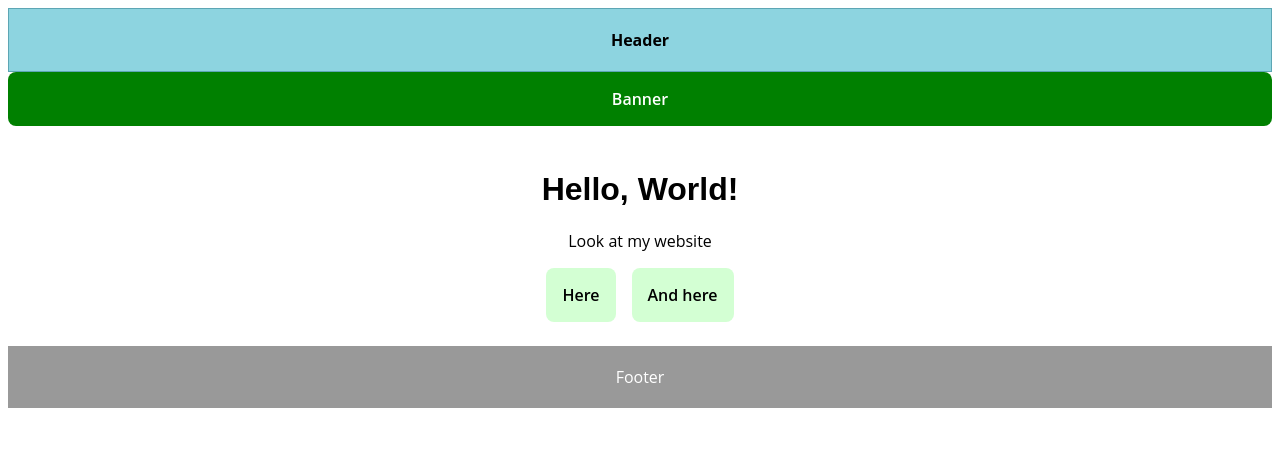
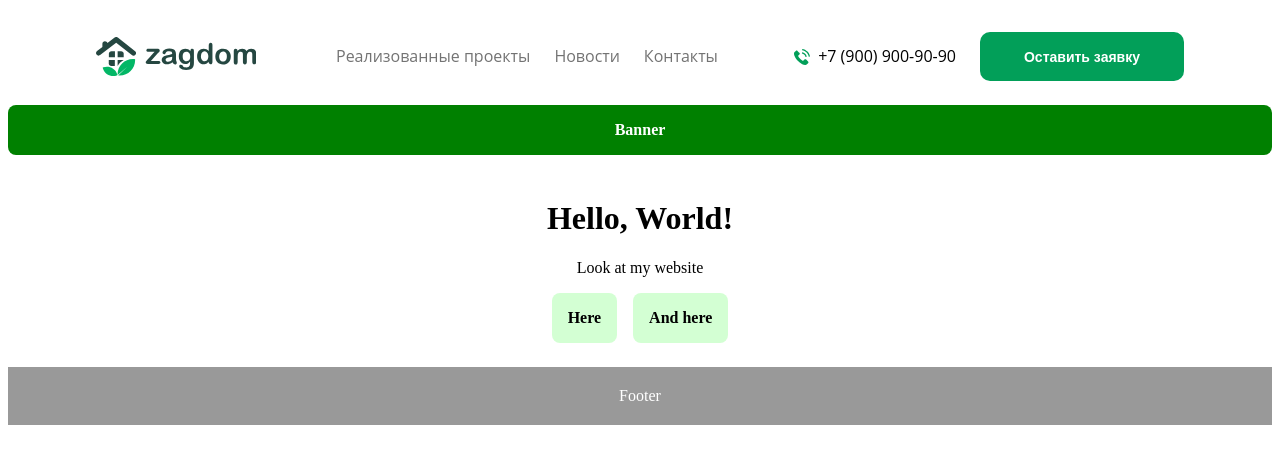
Before and after one commit to Nania01/frontend-lab, a Nuxt app: page / in a window 1280 px wide. Shown: the top 464 px of the page. Built offline with nearby package versions, Linux system fonts and the light colour scheme.

Commit message:
Add pixel-perfect header implementation

```diff
--- a/app/assets/styles/_mixins.scss
+++ b/app/assets/styles/_mixins.scss
@@ -1,12 +1,3 @@
-body {
-  font-family: 'Open Sans', sans-serif;
-}
-
-h1, h2, h3, h4, h5, h6 {
-  font-family: 'Montserrat', sans-serif;
-  font-weight: 700;
-}
-
 @mixin card($bg-color, $text-color: black) {
   background: $bg-color;
   color: $text-color;
@@ -15,3 +6,21 @@ h1, h2, h3, h4, h5, h6 {
   text-align: center;
   font-weight: 600;
 }
+
+@mixin flex-row {
+  display: flex;
+  flex-direction: row;
+  align-items: center;
+}
+
+@mixin flex-center {
+  display: flex;
+  justify-content: center;
+  align-items: center;
+}
+
+@mixin flex-between {
+  display: flex;
+  justify-content: space-between;
+  align-items: center;
+}
--- /dev/null
+++ b/app/assets/styles/variables.scss
@@ -0,0 +1,13 @@
+$font-base: 'Open Sans', sans-serif;
+$font-title: 'Montserrat', sans-serif;
+
+$color-white: #ffffff;
+$color-gray: #737373;
+$color-black: #000000;
+$color-green: #029f59;
+$color-border: #e5e5e5;
+
+$header-padding-x: 88px;
+$header-padding-y: 24px;
+$menu-gap: 24px;
+$logo-menu-gap: 80px;
--- /dev/null
+++ b/app/components/Button.vue
@@ -0,0 +1,19 @@
+<template>
+  <button class="btn"><slot /></button>
+</template>
+
+<style scoped lang="scss">
+@use "~/assets/styles/variables" as vars;
+
+.btn {
+  width: 204px;
+  height: 49px;
+  border: none;
+  border-radius: 10px;
+  background: vars.$color-green;
+  color: vars.$color-white;
+  font-size: 14px;
+  font-weight: 600;
+  cursor: pointer;
+}
+</style>
--- a/app/components/Header.vue
+++ b/app/components/Header.vue
@@ -1,13 +1,89 @@
 <template>
-  <header class="header">Header</header>
+  <header class="header">
+    <div class="inner">
+
+      <div class="left">
+        <img src="~/assets/images/logo.svg" class="logo" />
+
+        <ul class="menu">
+          <li>Реализованные проекты</li>
+          <li>Новости</li>
+          <li>Контакты</li>
+        </ul>
+      </div>
+
+      <div class="right">
+        <div class="phone-block">
+          <img src="~/assets/images/phone.svg" class="phone-icon" />
+          <span class="phone-text">+7 (900) 900-90-90</span>
+        </div>
+
+        <Button>Оставить заявку</Button>
+      </div>
+
+    </div>
+  </header>
 </template>
 
-<style lang="scss">
+<style scoped lang="scss">
+@use "~/assets/styles/mixins" as mixins;
+@use "~/assets/styles/variables" as vars;
+
 .header {
-  background: #8dd4e0;
-  padding: 20px;
-  text-align: center;
-  font-weight: 700;
-  border: 1px solid #5da6b4;
+  padding: vars.$header-padding-y vars.$header-padding-x;
+  background: vars.$color-white;
+}
+
+.inner {
+  @include mixins.flex-row;
+  justify-content: space-between;
+  gap: 10px;
+  height: 49px;
+}
+
+.left {
+  @include mixins.flex-row;
+  height: 39px;
+  gap: vars.$logo-menu-gap;
+}
+
+.logo {
+  width: 160px;
+  height: 39px;
+}
+
+.menu {
+  @include mixins.flex-row;
+  gap: vars.$menu-gap;
+  list-style: none;
+  padding: 0;
+  margin: 0;
+  color: vars.$color-gray;
+  font-size: 16px;
+  font-family: vars.$font-base;
+  line-height: 19px;
+}
+
+.right {
+  @include mixins.flex-row;
+  gap: 24px;
+}
+
+.phone-block {
+  @include mixins.flex-row;
+  gap: 8px;
+  height: 17px;
+}
+
+.phone-icon {
+  width: 16px;
+  height: 16px;
+}
+
+.phone-text {
+  font-size: 16px;
+  line-height: 17px;
+  color: vars.$color-black;
+  font-family: vars.$font-base;
 }
 </style>
```
Also changed, not shown: app/assets/images/logo.svg (added), app/assets/images/phone.svg (added).
